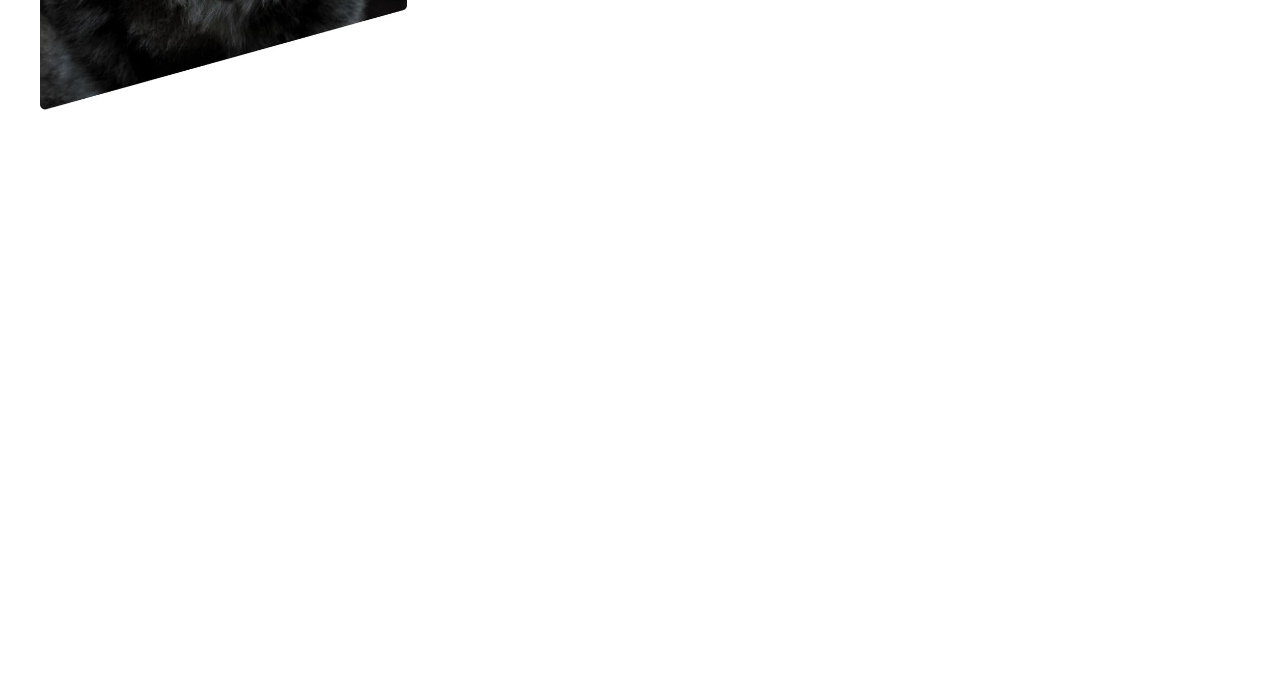
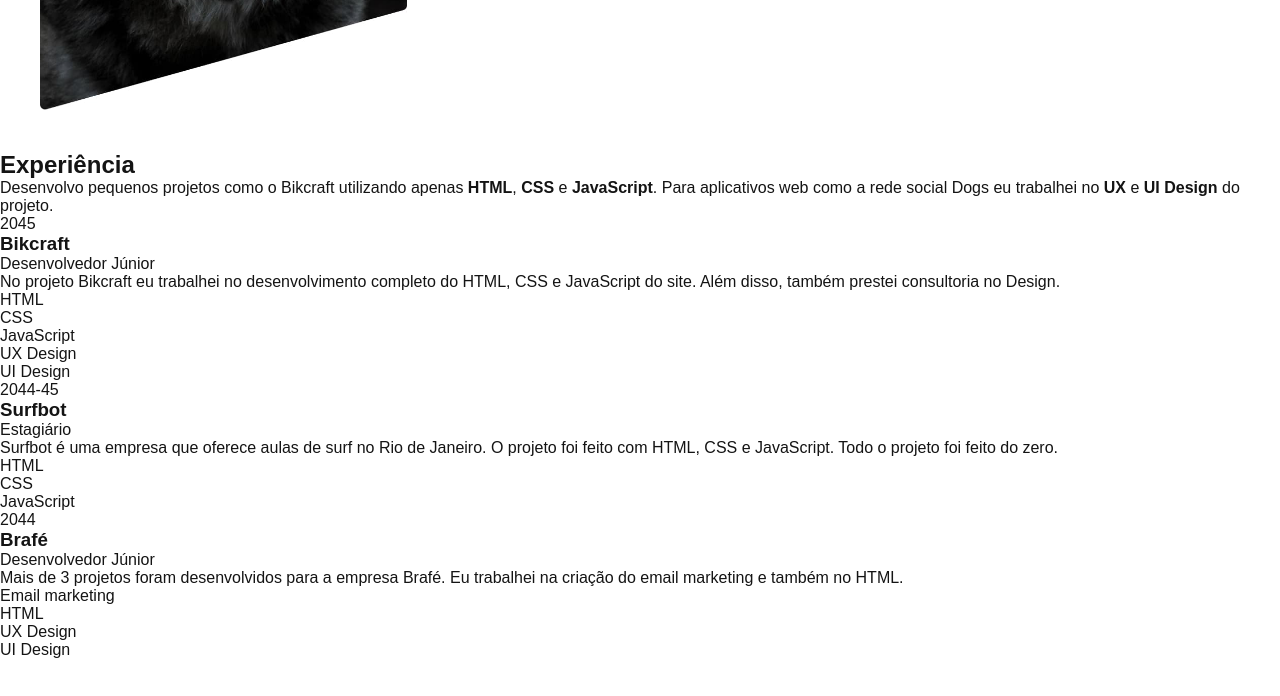
Before and after one commit to JairoSanctorum/origamid-projetos, a plain HTML site: page portfolio/index.html in a window 1280 px wide. Shown: the part 582-1278 px from the top of the page. Before the commit the page ends 800 px from the top, so only its background shows below. Drawn offline with Linux system fonts and the light colour scheme.

Commit message:
Experiencia HTML Concluido do projeto portfolio

```diff
--- a/portfolio/css/global.css
+++ b/portfolio/css/global.css
@@ -2,6 +2,7 @@ body {
     font-family: "Fira Sans", Arial, sans-serif;
     margin: 0px;
     color: #141414;
+    margin-bottom: 1000px;
 }
 
 h1, h2, h3, p {
--- a/portfolio/index.html
+++ b/portfolio/index.html
@@ -27,5 +27,56 @@
             <p>Localizado no Rio de Janeiro</p>
         </div>
     </main>
+
+
+    <section class="experiencia" id="experiencia" aria-label="Experiência">
+        <h2 class="subtitulo">Experiência</h2>
+        <div>
+            <p class="experiencia-texto">Desenvolvo pequenos projetos como o Bikcraft utilizando apenas <strong>HTML</strong>, <strong>CSS</strong> e <strong>JavaScript</strong>. Para aplicativos web como a rede social Dogs eu trabalhei no <strong>UX</strong> e <strong>UI Design</strong> do projeto.</p>
+
+            <div class="empresa">
+                <span class="empresa-ano">2045</span>
+                <h3 class="empresa-titulo">Bikcraft</h3>
+                <span class="empresa-titulo">Desenvolvedor Júnior</span>
+                <p class="empresa-texto">No projeto Bikcraft eu trabalhei no desenvolvimento completo do HTML, CSS e JavaScript do site. Além disso, também prestei consultoria no Design.</p>
+                <ul class="empresa-habilidades">
+                    <li>HTML</li>
+                    <li>CSS</li>
+                    <li>JavaScript</li>
+                    <li>UX Design</li>
+                    <li>UI Design</li>
+                </ul>
+            </div>
+
+            <div class="empresa">
+                <span class="empresa-ano">2044-45</span>
+                <h3 class="empresa-titulo">Surfbot</h3>
+                <span class="empresa-titulo">Estagiário</span>
+                <p class="empresa-texto">Surfbot é uma empresa que oferece aulas de surf no Rio de Janeiro. O projeto foi feito com HTML, CSS e JavaScript. Todo o projeto foi feito do zero.</p>
+                <ul class="empresa-habilidades">
+                    <li>HTML</li>
+                    <li>CSS</li>
+                    <li>JavaScript</li>
+                </ul>
+            </div>
+
+            <div class="empresa">
+                <span class="empresa-ano">2044</span>
+                <h3 class="empresa-titulo">Brafé</h3>
+                <span class="empresa-titulo">Desenvolvedor Júnior</span>
+                <p class="empresa-texto">Mais de 3 projetos foram desenvolvidos para a empresa Brafé. Eu trabalhei na criação do email marketing e também no HTML.</p>
+                <ul class="empresa-habilidades">
+                    <li>Email marketing</li>
+                    <li>HTML</li>
+                    <li>UX Design</li>
+                    <li>UI Design</li>
+                </ul>
+            </div>
+
+
+        </div>
+    </section>
+
+
 </body>
 </html>
```
